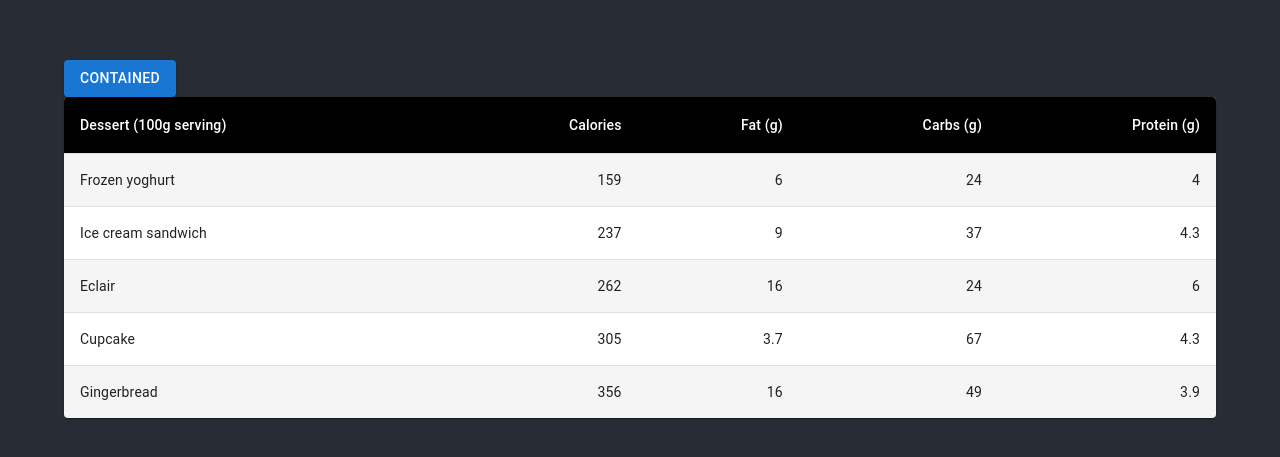
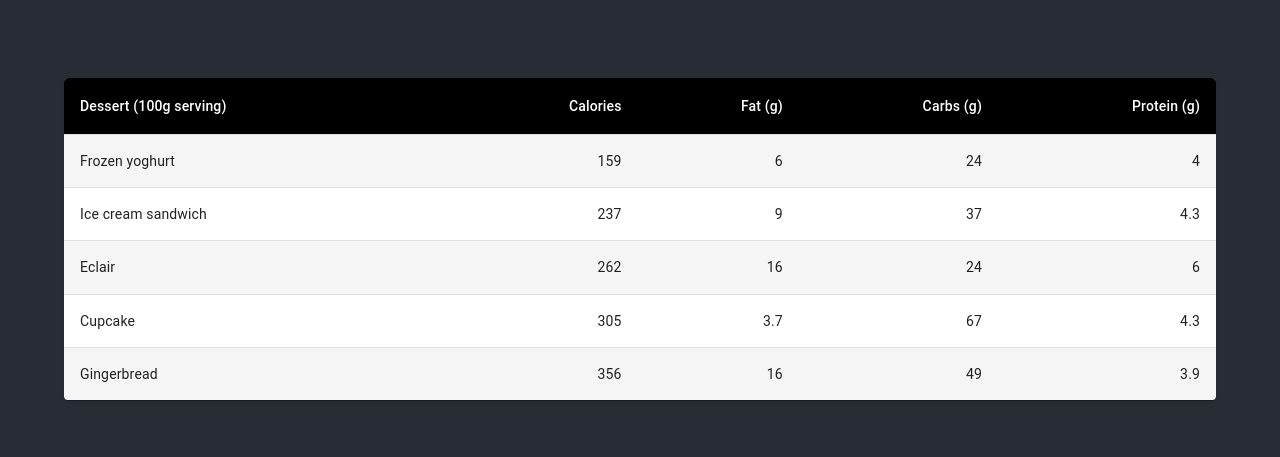
Before and after one commit to zk182/marita, a React (Create React App) app: page / in a window 1280 px wide. Shown: the part 161-618 px from the top of the page. Built offline with nearby package versions, Linux system fonts and the light colour scheme.

Commit message:
Button removed

```diff
--- a/src/App.tsx
+++ b/src/App.tsx
@@ -1,7 +1,6 @@
 import React from 'react';
 import './App.css';
 import DenseTable from './components/table';
-import BasicButtons from './components/button';
 import { Container } from '@mui/material';
 
 function App() {
@@ -9,10 +8,7 @@ function App() {
   return (
     <div className="App">
       <header className="App-header">
-        <Container>
-          <BasicButtons />
-          {show && <DenseTable />}
-        </Container>
+        <Container>{show && <DenseTable />}</Container>
       </header>
     </div>
   );
--- a/src/components/button.tsx
+++ /dev/null
@@ -1,11 +0,0 @@
-import * as React from 'react';
-import Stack from '@mui/material/Stack';
-import Button from '@mui/material/Button';
-
-export default function BasicButtons() {
-  return (
-    <Stack direction="row">
-      <Button variant="contained">Contained</Button>
-    </Stack>
-  );
-}
```
